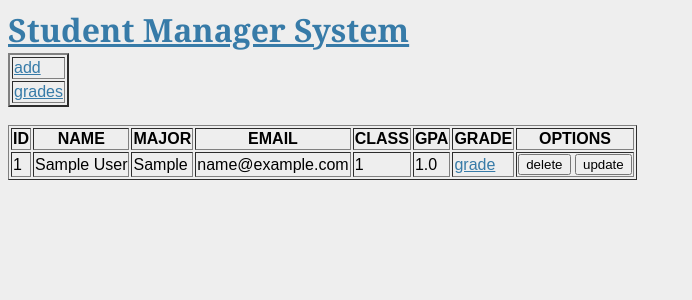
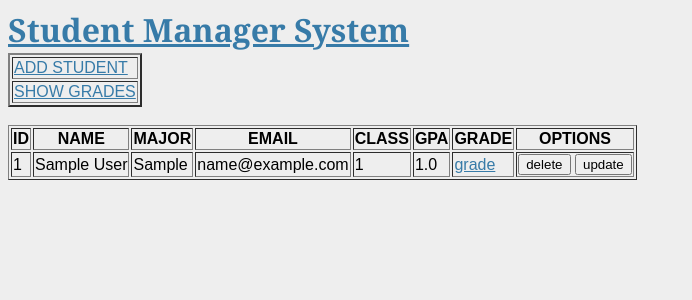
Before and after one commit to zzhengyang/flask-demo, a Flask app: page / in a window 1280 px wide. Shown: the top 300 px of the page, without its empty margins (0-692 px from the left). Run offline with Flask 2, Linux system fonts and the light colour scheme; tables that the repository leaves empty hold one stand-in row (values such as "Sample post").

Commit message:
fix(addstu.html): fixed a bug where students cannot be added
Fixed a bug where students cannot be added

```diff
--- a/myapp/controller/student_manager.py
+++ b/myapp/controller/student_manager.py
@@ -4,6 +4,7 @@
 # from flask.ext.login import login_required, login_user, logout_user
 
 from myapp.model.Student import Student
+from myapp.model.Grade import Grade
 from myapp import app, db
 
 from flask import request,render_template,flash,url_for,redirect
@@ -23,9 +24,10 @@ def index():
 @app.route('/stu/delete/<id>')
 def deleteStudent(id):
     student = Student.query.filter(Student.id == id).first()
+    grades = Grade.query.filter(Grade.student_id == id).delete()
     db.session.delete(student)
     db.session.commit()
-    flash('Student was successfully deleted')
+    flash('Student and his grades was successfully deleted')
     return redirect(url_for('index'))
 
 
--- a/myapp/templates/students/addstu.html
+++ b/myapp/templates/students/addstu.html
@@ -1,6 +1,6 @@
 {% extends "layout.html" %}
 {% block body %}
-<form action="{{url_for('add')}}" method="post">
+<form action="{{url_for('addStudent')}}" method="post">
     <table >
         <tbody>
             <tr>
--- a/myapp/templates/students/index.html
+++ b/myapp/templates/students/index.html
@@ -3,10 +3,10 @@
 <table border="2">
         <tbody>
             <tr>
-                <td><a href="{{url_for('addStudent')}}">add</a></td>
+                <td><a href="{{url_for('addStudent')}}">ADD STUDENT</a></td>
             </tr>
             <tr>
-                <td><a href="{{url_for('allGrade', sorted = 'bygrade')}}">grades</a></td>
+                <td><a href="{{url_for('allGrade', sorted = 'bygrade')}}">SHOW GRADES</a></td>
             </tr>
         </tbody>
 </table>
--- a/settings.py
+++ b/settings.py
@@ -5,6 +5,7 @@ class BaseConfig(object):
     TESTING = False
     DEBUG = True
     SQLALCHEMY_TRACK_MODIFICATIONS = False
+    SECRET_KEY = 'A0Zr98j/3yX R~XHH!jmN]LWX/,?RT'
     SQLALCHEMY_DATABASE_URI = "mysql+pymysql://dbuser:123456@127.0.0.1:3306/ningbo"
 
 class ProductionConfig(BaseConfig):
```
Also changed, not shown: myapp/controller/grade_manager.py (+5 -3 lines).
